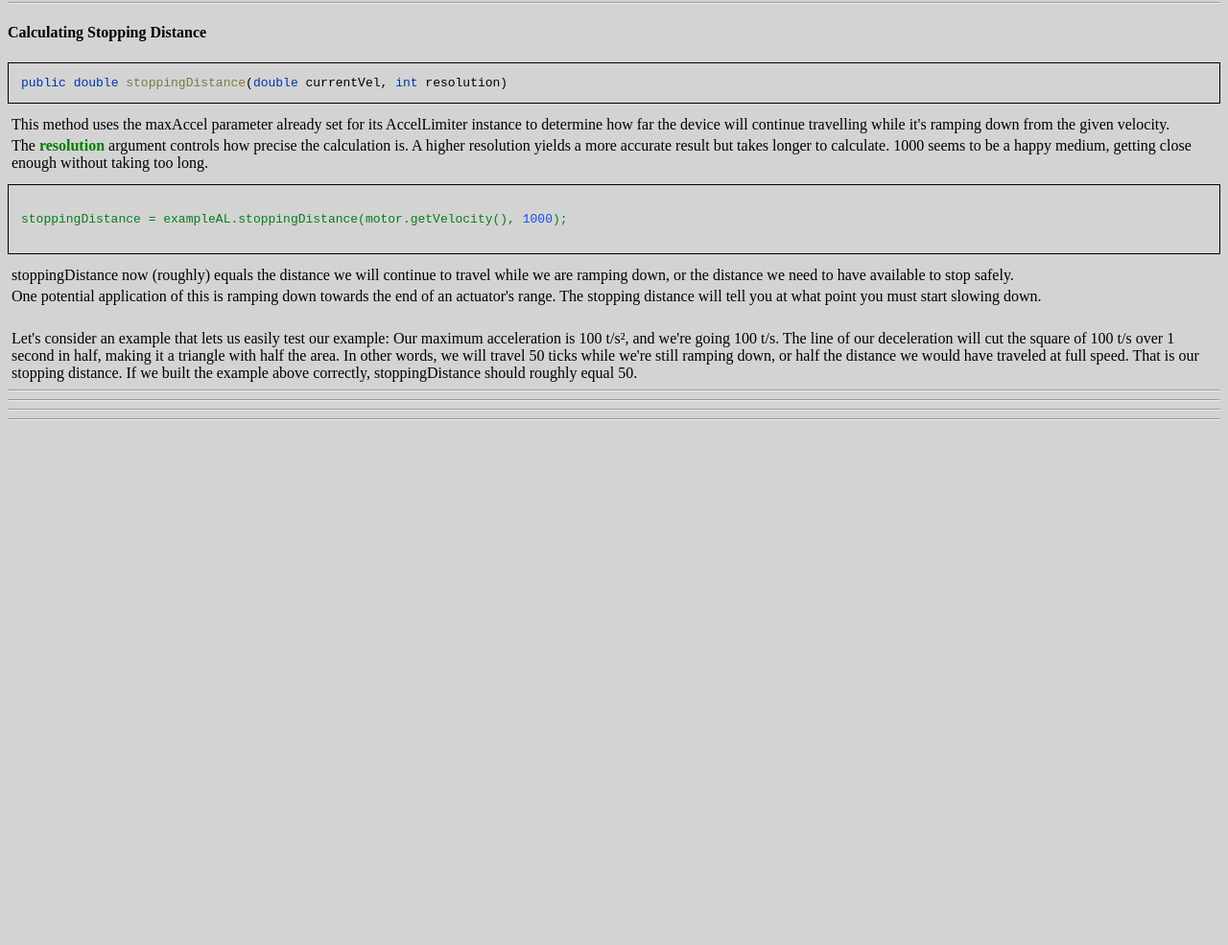
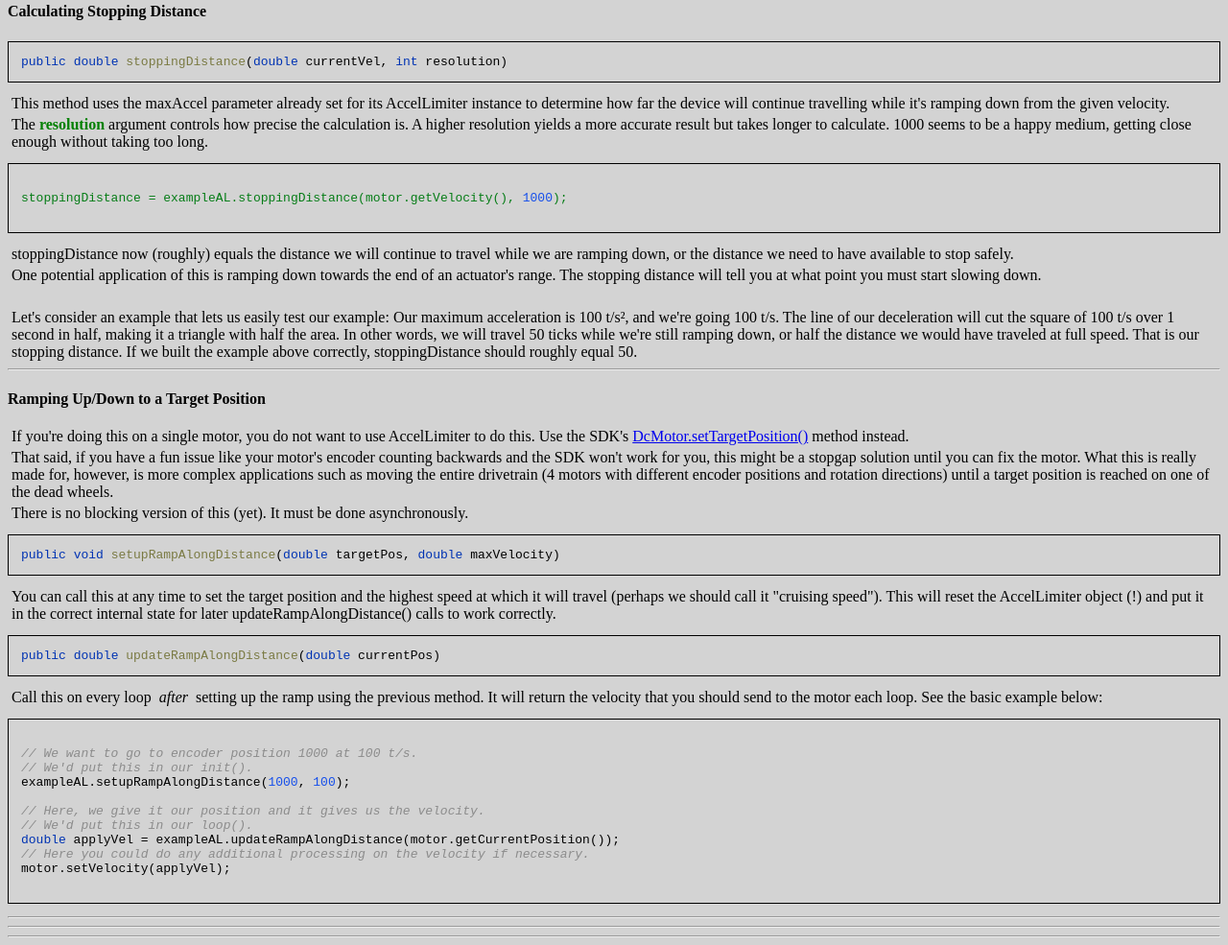
Before and after one commit to Axolotl10107/axolotl10107.github.io, a plain HTML site: page doc/fy23/accellimiter/index.html in a window 1280 px wide. Shown: the part 1686-2671 px from the top of the page at 96% size. Before the commit the page ends 2132 px from the top, so only its background shows below. Drawn offline with Linux system fonts and the light colour scheme.

Commit message:
8-20-24 - AccelLimiter tutorial page

```diff
--- a/doc/fy23/accellimiter/index.html
+++ b/doc/fy23/accellimiter/index.html
@@ -15,8 +15,6 @@
     <hr><hr><hr>
 	<div id="headerbox">
     <h3>Using AccelLimiter</h3>
-    <p><b>Note that a bug currently exists in the requestDeltaVel / requestVel methods.
-	A test has been created to catch the problem, but a fix has yet to be implemented.</b></p>
 	</div>
 	<div id="navbox">
 		<table id="navtable">
@@ -115,15 +113,30 @@ stoppingDistance = exampleAL.stoppingDistance(motor.getVelocity(), 1000);
 		a triangle with half the area. In other words, we will travel 50 ticks while we're still ramping down, or half the distance we would have traveled at full speed.
 		That is our stopping distance. If we built the example above correctly, stoppingDistance should roughly equal 50.</p>
 		<hr>
-		<!-- Ignore the stuff below for now - I forgot how my own feature worked and kinda' want to change it now. -->
-		<!--<h4>Ramping Up/Down to a Target Position</h4>
+		<h4>Ramping Up/Down to a Target Position</h4>
 		<p>If you're doing this on a single motor, you do not want to use AccelLimiter to do this.
 		Use the SDK's <a href="https://javadoc.io/doc/org.firstinspires.ftc/RobotCore/latest/com/qualcomm/robotcore/hardware/DcMotor.html#setTargetPosition(int)">DcMotor.setTargetPosition()</a> method instead.</p>
-		<p>That said, if you have a fun issue like your motor's encoder counting backwards and the SDK won't work for you, this might be a stopgap solution.
+		<p>That said, if you have a fun issue like your motor's encoder counting backwards and the SDK won't work for you, this might be a stopgap solution until you can fix the motor.
 		What this is really made for, however, is more complex applications such as moving the entire drivetrain (4 motors with different encoder positions and rotation directions)
 		until a target position is reached on one of the dead wheels.</p>
 		<p>There is no blocking version of this (yet). It must be done asynchronously.</p>
-		<pre><code style="background-color: lightgray">public void setupRampAlongDistance(double distance, double maxVelocity)</code></pre>-->
+		<pre><code style="background-color: lightgray">public void setupRampAlongDistance(double targetPos, double maxVelocity)</code></pre>
+		<p>You can call this at any time to set the target position and the highest speed at which it will travel (perhaps we should call it "cruising speed").
+		This will reset the AccelLimiter object (!) and put it in the correct internal state for later updateRampAlongDistance() calls to work correctly.</p>
+		<pre><code style="background-color: lightgray">public double updateRampAlongDistance(double currentPos)</code></pre>
+		<p>Call this on every loop <i>after</i> setting up the ramp using the previous method.
+		It will return the velocity that you should send to the motor each loop. See the basic example below:</p>
+		<pre><code style="background-color: lightgray">
+// We want to go to encoder position 1000 at 100 t/s.
+// We'd put this in our init().
+exampleAL.setupRampAlongDistance(1000, 100);
+
+// Here, we give it our position and it gives us the velocity.
+// We'd put this in our loop().
+double applyVel = exampleAL.updateRampAlongDistance(motor.getCurrentPosition());
+// Here you could do any additional processing on the velocity if necessary.
+motor.setVelocity(applyVel);
+		</code></pre>
 	</div>
     <hr><hr><hr>
   </body>
```
Also changed, not shown: doc/fy23/TODO.txt (added).
